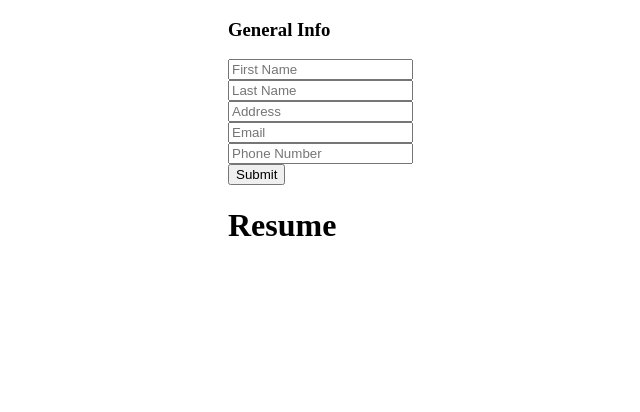
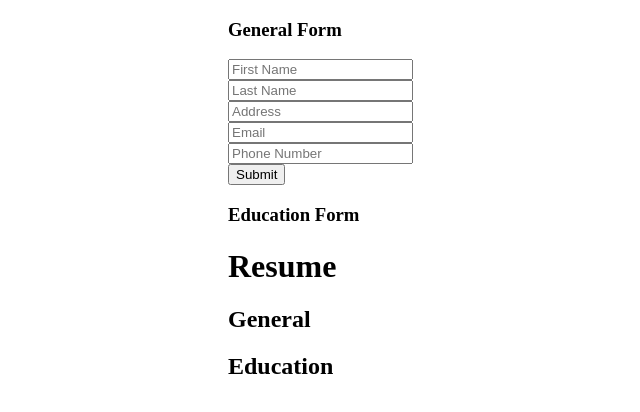
Before and after one commit to jacobgunlock/cv-project, a React (Create React App) app: page / in a window 1280 px wide. Shown: the top 412 px of the page, without its empty margins (312-952 px from the left). Built offline with nearby package versions, Linux system fonts and the light colour scheme.

Commit message:
further refactoring, prep for education components

```diff
--- a/src/App.js
+++ b/src/App.js
@@ -3,27 +3,32 @@ import React, { Component } from "react";
 import style from "./styles/style.module.css";
 import Resume from "./components/Resume";
 import GeneralForm from "./components/GeneralForm";
+import EducationForm from "./components/EducationForm";
 
 export default class App extends Component {
   constructor(props) {
     super(props);
-
     this.state = {
-      userData: '',
+      general: "",
+      education: [],
+      experience: [],
     };
-
-    this.handleUserData = this.handleUserData.bind(this);
   }
 
-  handleUserData = (data) => {
-    this.setState({ userData: data })
-  }
+  handleGeneralData = (data) => {
+    this.setState({ general: data });
+  };
 
   render() {
     return (
       <div className="App">
-        <GeneralForm handleUserData={this.handleUserData}/>
-        <Resume userData={this.state.userData}/>
+        <GeneralForm handleGeneralData={this.handleGeneralData} />
+        <EducationForm />
+        <Resume
+          general={this.state.general}
+          education={this.state.education}
+          experience={this.state.experience}
+        />
       </div>
     );
   }
--- /dev/null
+++ b/src/components/EducationForm.js
@@ -0,0 +1,30 @@
+import React, { Component } from 'react'
+
+export class EducationForm extends Component {
+  constructor(props) {
+    super(props)
+
+    this.state = {
+      entries: [],
+      entry: {
+        degree: '',
+        university: '',
+        city: '',
+        years: '',
+        gpa: '',
+      }
+    }
+  }
+  render() {
+    return (
+      <div>
+        <h3>Education Form</h3>
+        {/* inputs TODO */}
+
+
+      </div>
+    )
+  }
+}
+
+export default EducationForm
--- /dev/null
+++ b/src/components/EducationInfo.js
@@ -0,0 +1,13 @@
+import React, { Component } from 'react'
+
+export class EducationInfo extends Component {
+  render() {
+    return (
+      <div>
+        <h2>Education</h2>
+      </div>
+    )
+  }
+}
+
+export default EducationInfo
--- a/src/components/GeneralForm.js
+++ b/src/components/GeneralForm.js
@@ -14,40 +14,21 @@ export default class General extends Component {
     };
   }
 
-  handleChange = (e) => {
-    switch (e.target.placeholder) {
-      case "First Name":
-        this.setState({ firstName: e.target.value });
-        break;
-      case "Last Name":
-        this.setState({ lastName: e.target.value });
-        break;
-      case "Address":
-        this.setState({ address: e.target.value });
-        break;
-      case "Email":
-        this.setState({ email: e.target.value });
-        break;
-      case "Phone Number":
-        this.setState({ phoneNumber: e.target.value });
-        break;
-      default:
-        break;
-    }
-  };
+  handleChange = (e) => this.setState({ [e.target.name]: e.target.value });
 
   onFormSubmit = (e) => {
     e.preventDefault();
-    this.props.handleUserData(this.state);
+    this.props.handleGeneralData(this.state);
   };
 
   render() {
     const { firstName, lastName, address, email, phoneNumber } = this.state;
     return (
       <div>
-        <h3>General Info</h3>
+        <h3>General Form</h3>
         <form onSubmit={(e) => this.onFormSubmit(e)}>
           <input
+            name="firstName"
             value={firstName}
             onChange={(e) => this.handleChange(e)}
             type="text"
@@ -55,6 +36,7 @@ export default class General extends Component {
             required
           />
           <input
+            name="lastName"
             value={lastName}
             onChange={(e) => this.handleChange(e)}
             type="text"
@@ -62,6 +44,7 @@ export default class General extends Component {
             required
           />
           <input
+            name="address"
             value={address}
             onChange={(e) => this.handleChange(e)}
             type="address"
@@ -69,6 +52,7 @@ export default class General extends Component {
             required
           />
           <input
+            name="email"
             value={email}
             onChange={(e) => this.handleChange(e)}
             type="email"
@@ -76,6 +60,7 @@ export default class General extends Component {
             required
           />
           <input
+            name="phoneNumber"
             value={phoneNumber}
             onChange={(e) => this.handleChange(e)}
             type="tel"
--- a/src/components/GeneralInfo.js
+++ b/src/components/GeneralInfo.js
@@ -2,16 +2,16 @@ import React, { Component } from "react";
 
 export class GeneralInfo extends Component {
   render() {
-    const { userData } = this.props.userData;
+    const { general } = this.props;
     return (
       <div>
         <div>
-          <h1>Resume</h1>
-          <p>{userData.firstName}</p>
-          <p>{userData.lastName}</p>
-          <p>{userData.address}</p>
-          <p>{userData.email}</p>
-          <p>{userData.phoneNumber}</p>
+          <h2>General</h2>
+          <p>{general.firstName}</p>
+          <p>{general.lastName}</p>
+          <p>{general.address}</p>
+          <p>{general.email}</p>
+          <p>{general.phoneNumber}</p>
         </div>
       </div>
     );
--- a/src/components/Resume.js
+++ b/src/components/Resume.js
@@ -1,15 +1,15 @@
 import React, { Component } from "react";
 import GeneralInfo from "./GeneralInfo";
+import EducationInfo from "./EducationInfo";
 
 export default class Resume extends Component {
-  constructor(props) {
-    super(props);
-
-    this.state = {};
-  }
   render() {
-    return <div>
-      <GeneralInfo userData={this.props}/>
-    </div>;
+    return (
+      <div>
+        <h1>Resume</h1>
+        <GeneralInfo general={this.props.general} />
+        <EducationInfo education={this.props.education} />
+      </div>
+    );
   }
 }
```
